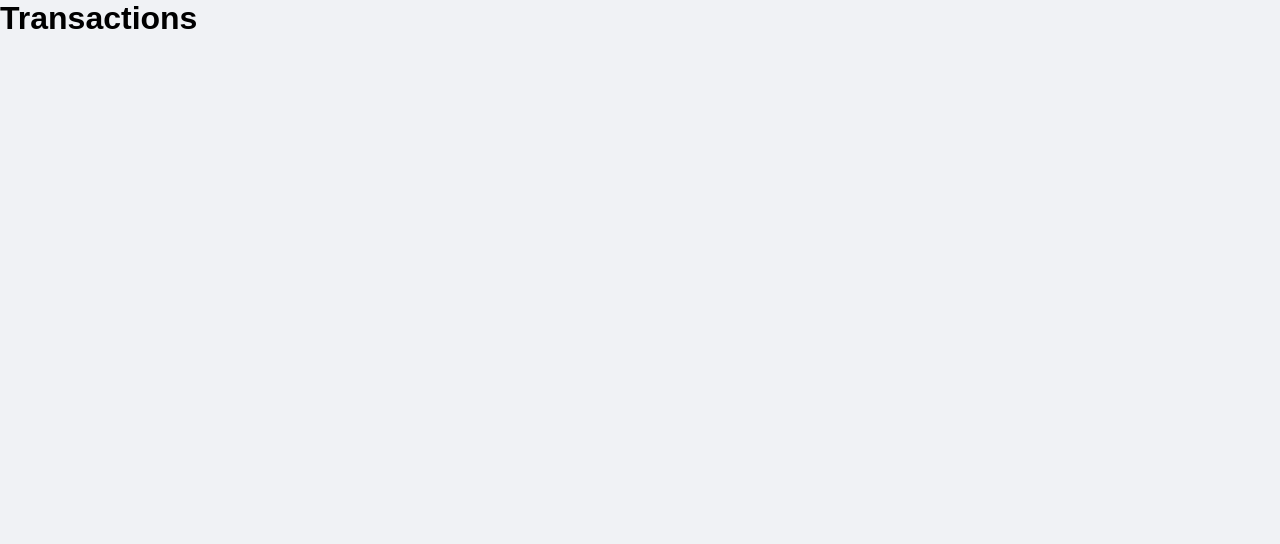
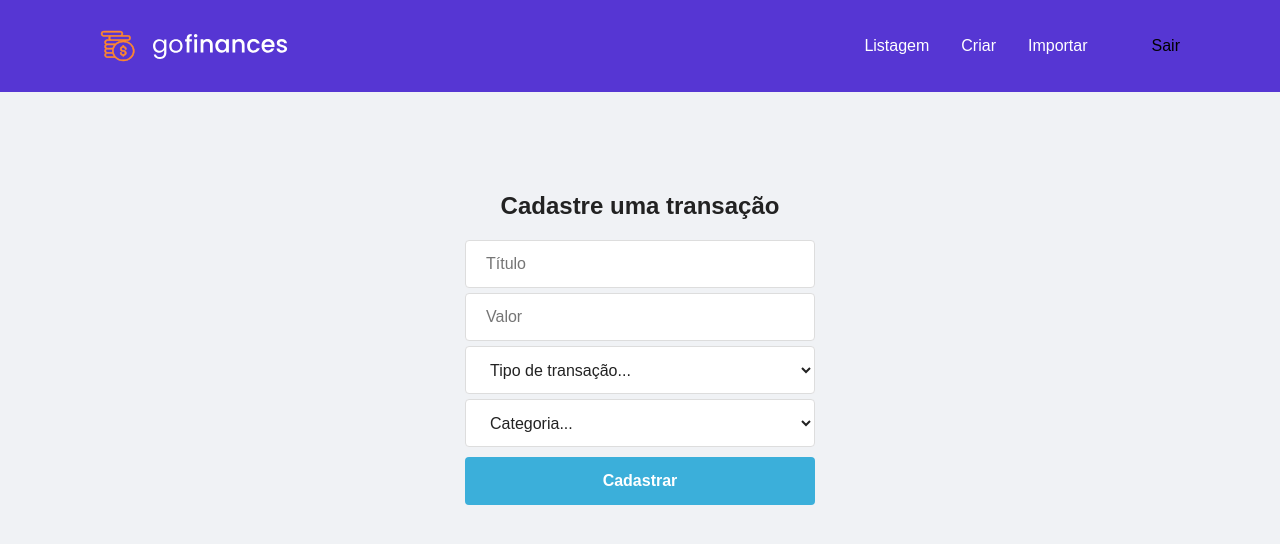
Before and after one commit to vinisioux/gofinances-web, a React (Create React App) app: page /transaction in a window 1280 px wide. Shown: the top 544 px of the page. Built offline with nearby package versions, Linux system fonts and the light colour scheme; sample sign-in values are in the browser's storage; the HTML template or start-up script is replaced by a standard one.

Commit message:
styles: register transaction page

```diff
--- a/src/pages/Transaction/index.tsx
+++ b/src/pages/Transaction/index.tsx
@@ -1,12 +1,37 @@
 import React from 'react';
+
+import Header from '../../components/Header';
 
 import { Container } from './styles';
 
 const Transaction: React.FC = () => {
   return (
-    <Container>
-      <h1>Transactions</h1>
-    </Container>
+    <>
+      <Header size="small" />
+
+      <Container>
+        <form onSubmit={() => console.log('')}>
+          <h2>Cadastre uma transação</h2>
+          <input type="text" placeholder="Título" />
+
+          <input type="text" placeholder="Valor" />
+
+          <select name="type" id="type">
+            <option value="0">Tipo de transação...</option>
+            <option value="income">Entrada</option>
+            <option value="outcome">Saída</option>
+          </select>
+
+          <select name="category" id="category">
+            <option value="0">Categoria...</option>
+            <option value="income">Comidas</option>
+            <option value="outcome">Transporte</option>
+            <option value="outcome">Outros</option>
+          </select>
+          <button type="submit">Cadastrar</button>
+        </form>
+      </Container>
+    </>
   );
 };
 
--- a/src/pages/Transaction/styles.ts
+++ b/src/pages/Transaction/styles.ts
@@ -1,5 +1,73 @@
 import styled from 'styled-components';
+import { darken, lighten } from 'polished';
 
 export const Container = styled.div`
+  margin-top: 100px;
+  width: 100%;
+  display: flex;
+  justify-content: center;
+  align-items: center;
+  flex-direction: column;
 
+  form {
+    width: 100%;
+    max-width: 350px;
+    display: flex;
+    flex-direction: column;
+
+    h2 {
+      align-self: center;
+      color: #222;
+    }
+
+    input {
+      margin-top: 20px;
+      border: 1px solid #ddd;
+      border-radius: 4px;
+      height: 48px;
+      padding: 0 20px;
+      font-size: 16px;
+      color: #222;
+
+      & + input {
+        margin-top: 5px;
+      }
+    }
+
+    select {
+      background-color: #fff;
+      margin-top: 5px;
+      border: 1px solid #ddd;
+      border-radius: 4px;
+      height: 48px;
+      padding: 0 20px;
+      font-size: 16px;
+      color: #222;
+    }
+
+    button {
+      margin-top: 10px;
+      border: 0;
+      border-radius: 4px;
+      height: 48px;
+      font-size: 16px;
+      background: #3bafda;
+      font-weight: bold;
+      color: #fff;
+
+      &:hover {
+        background-color: ${darken(0.08, '#3bafda')};
+      }
+    }
+  }
+
+  a {
+    margin-top: 5px;
+    text-decoration: none;
+    color: #222;
+
+    &:hover {
+      color: ${lighten(0.08, '#222')};
+    }
+  }
 `;
```
